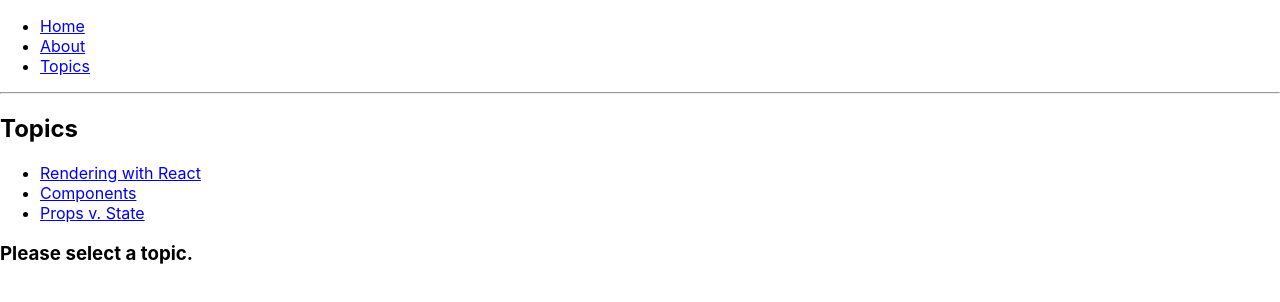
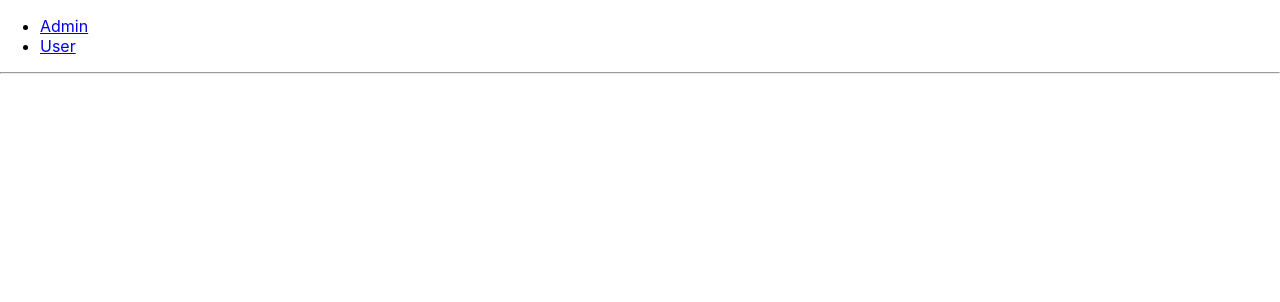
Before and after one commit to dshin21/COMP4711Lab6, a React (Create React App) app in the folder client/: page /topics in a window 1280 px wide. Shown: the top 302 px of the page. Built offline with nearby package versions, Linux system fonts and the light colour scheme; the HTML template or start-up script is replaced by a standard one.

Commit message:
template ready

```diff
--- a/client/src/App.js
+++ b/client/src/App.js
@@ -2,9 +2,8 @@
 import { BrowserRouter as Router, Route, Link } from "react-router-dom";
 import "./App.css";
 
-import Home from "./components/Home.js";
-import About from "./components/About.js";
-import Topics from "./components/Topics.js";
+import Admin from "./components/Admin.js";
+import User from "./components/User.js";
 
 class App extends Component {
   render() {
@@ -13,21 +12,17 @@
         <div>
           <ul>
             <li>
-              <Link to="/">Home</Link>
+              <Link to="/Admin">Admin</Link>
             </li>
             <li>
-              <Link to="/about">About</Link>
-            </li>
-            <li>
-              <Link to="/topics">Topics</Link>
+              <Link to="/User">User</Link>
             </li>
           </ul>
 
           <hr />
 
-          <Route exact path="/" component={Home} />
-          <Route path="/about" component={About} />
-          <Route path="/topics" component={Topics} />
+          <Route path="/Admin" component={Admin} />
+          <Route path="/User" component={User} />
         </div>
       </Router>
     );
--- a/client/src/components/About.js
+++ /dev/null
@@ -1,13 +0,0 @@
-import React, { Component } from "react";
-
-class About extends Component {
-  render = () => {
-    return (
-      <div>
-        <h2>About</h2>
-      </div>
-    );
-  };
-}
-
-export default About;
--- /dev/null
+++ b/client/src/components/Admin.js
@@ -0,0 +1,21 @@
+import React, { Component } from "react";
+
+class Topic extends Component {
+  constructor(props) {
+    super(props);
+
+    this.state = {
+      match: this.props.match
+    };
+  }
+
+  render = () => {
+    return (
+      <div>
+
+      </div>
+    );
+  };
+}
+
+export default Topic;
--- a/client/src/components/Home.js
+++ /dev/null
@@ -1,11 +0,0 @@
-import React, { Component } from "react";
-
-const Home = () => {
-  return (
-    <div>
-      <h2>Home</h2>
-    </div>
-  );
-};
-
-export default Home;
--- a/client/src/components/Topics.js
+++ /dev/null
@@ -1,39 +0,0 @@
-import React, { Component } from "react";
-import { BrowserRouter as Router, Route, Link } from "react-router-dom";
-import Topic from "./Topic.js";
-
-class Topics extends Component {
-  constructor(props) {
-    super(props);
-    this.state = {
-      match: this.props.match
-    };
-  }
-  render = () => {
-    return (
-      <div>
-        <h2>Topics</h2>
-        <ul>
-          <li>
-            <Link to={`${this.state.match.url}/rendering`}>Rendering with React</Link>
-          </li>
-          <li>
-            <Link to={`${this.state.match.url}/components`}>Components</Link>
-          </li>
-          <li>
-            <Link to={`${this.state.match.url}/props-v-state`}>Props v. State</Link>
-          </li>
-        </ul>
-
-        <Route path={`${this.state.match.path}/:topicId`} component={Topic} />
-        <Route
-          exact
-          path={this.state.match.path}
-          render={() => <h3>Please select a topic.</h3>}
-        />
-      </div>
-    );
-  };
-}
-
-export default Topics;
--- a/client/src/components/Topic.js
+++ b/client/src/components/User.js
@@ -1,19 +1,17 @@
 import React, { Component } from "react";
 
-class Topic extends Component {
+class User extends Component {
   constructor(props) {
     super(props);
+
     this.state = {
       match: this.props.match
     };
   }
+
   render = () => {
-    return (
-      <div>
-        <h3>{this.state.match.params.topicId}</h3>
-      </div>
-    );
+    return <div />;
   };
 }
 
-export default Topic;
+export default User;
```
